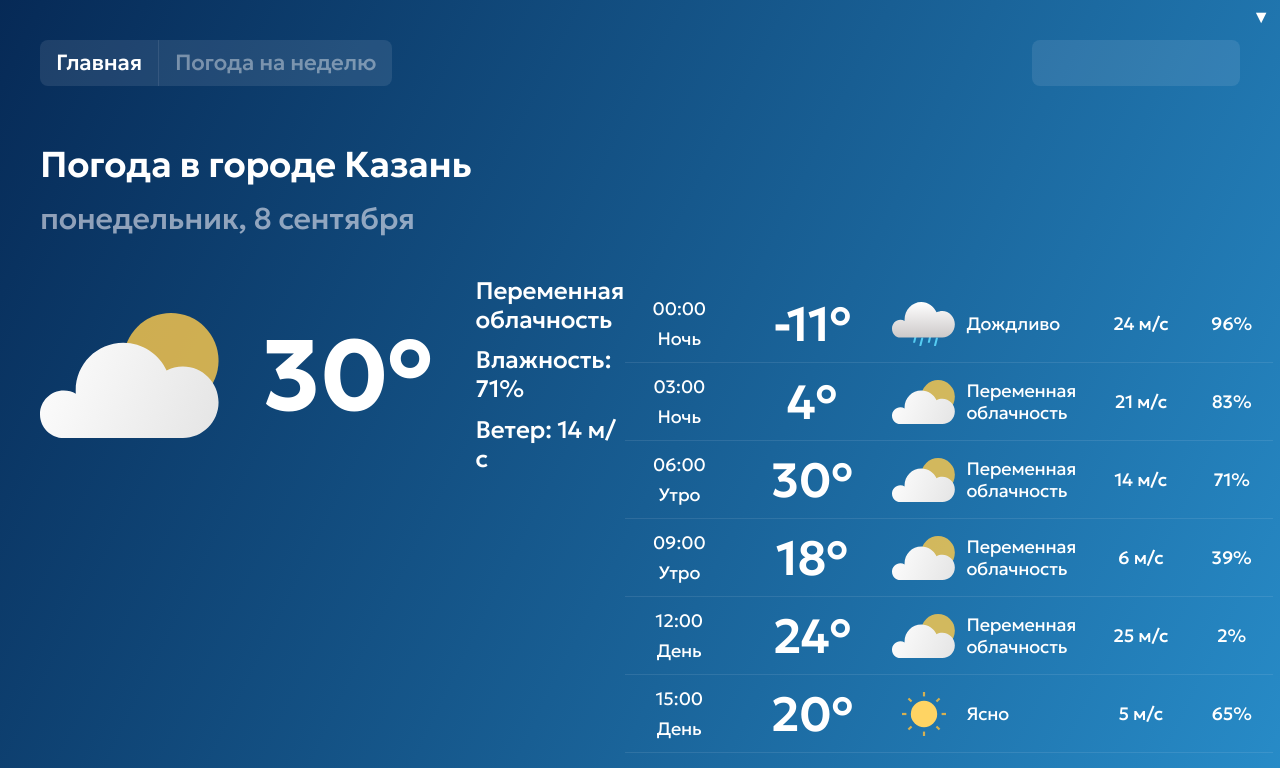
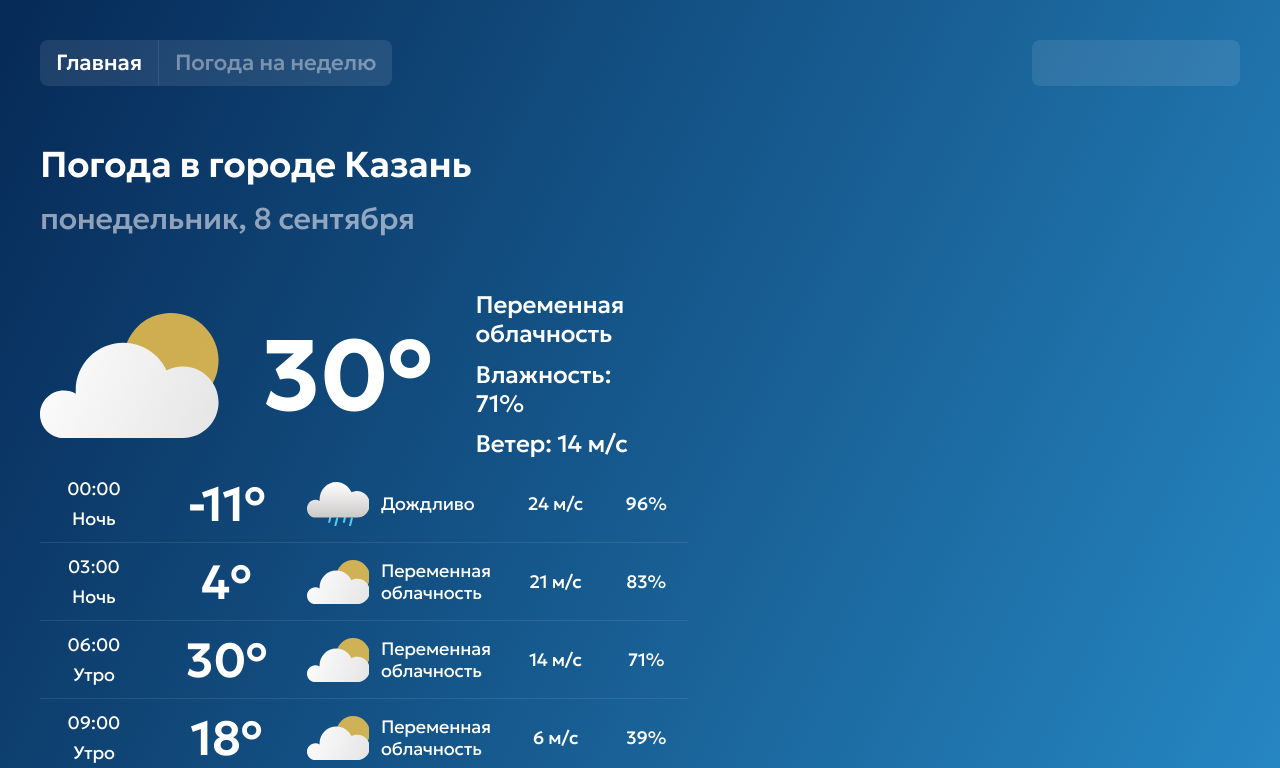
Before and after one commit to HProspere/weather.test, a Vue app: page /daily in a window 1280 px wide. Shown: the top 768 px of the page. Built offline with nearby package versions, Linux system fonts and the light colour scheme.

Commit message:
Done without adaptives

```diff
--- a/src/components/forecast/forecast-daily/forecastDaily.vue
+++ b/src/components/forecast/forecast-daily/forecastDaily.vue
@@ -26,6 +26,11 @@ const { selectedCity } = storeToRefs(useForecastStore());
   display: flex;
   justify-content: space-between;
 
+  @media only screen and (max-width: 1399px) {
+    flex-direction: column;
+    justify-content: center;
+  }
+
   .daily-cast {
     display: flex;
     flex-direction: column;
--- a/src/components/main-header/mainHeader.vue
+++ b/src/components/main-header/mainHeader.vue
@@ -87,14 +87,6 @@ const activeRoute = computed(() => `/${router.currentRoute.value.fullPath.split(
     background-color: colors.$base-white-10;
     border-radius: 8px;
 
-    &::after {
-      content: "▼";
-      font-size: 1rem;
-      top: 6px;
-      right: 10px;
-      position: absolute;
-    }
-
     select {
       @include typo.font-p4-med;
       appearance: none;
```
